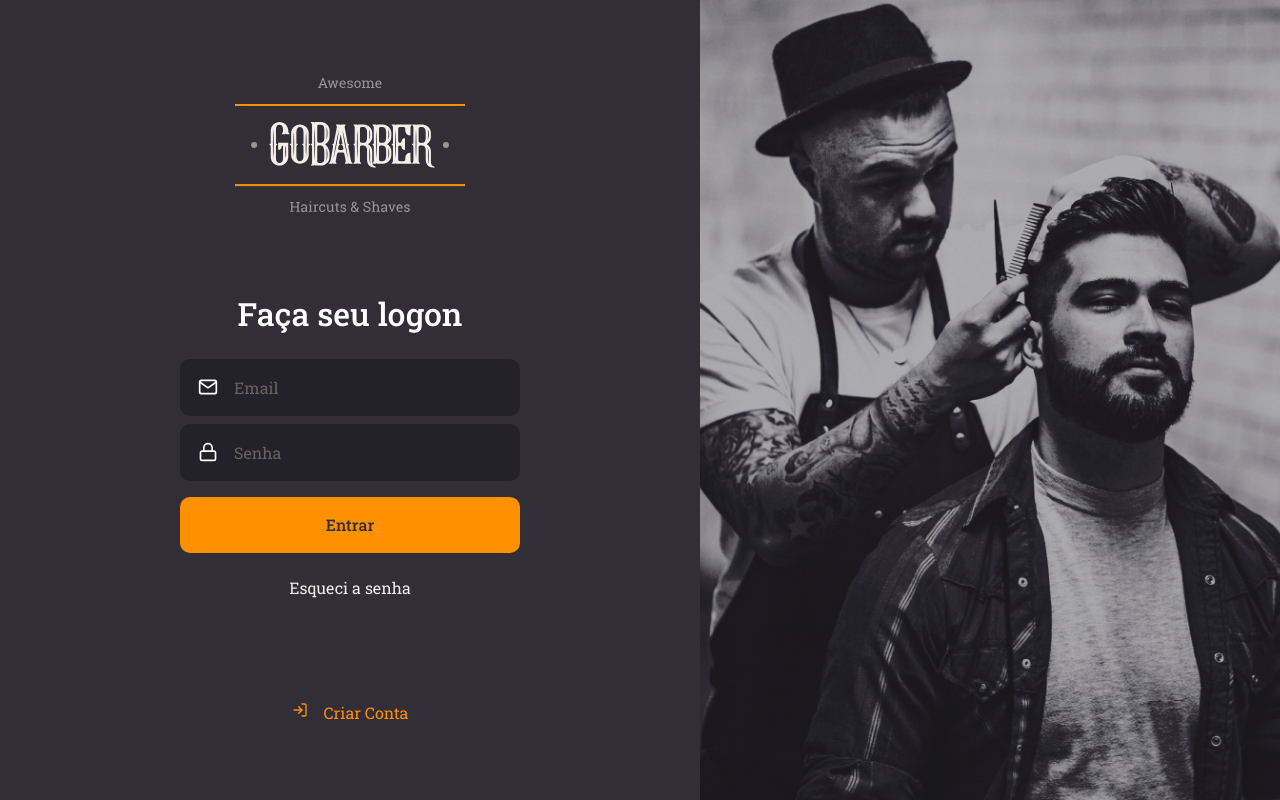
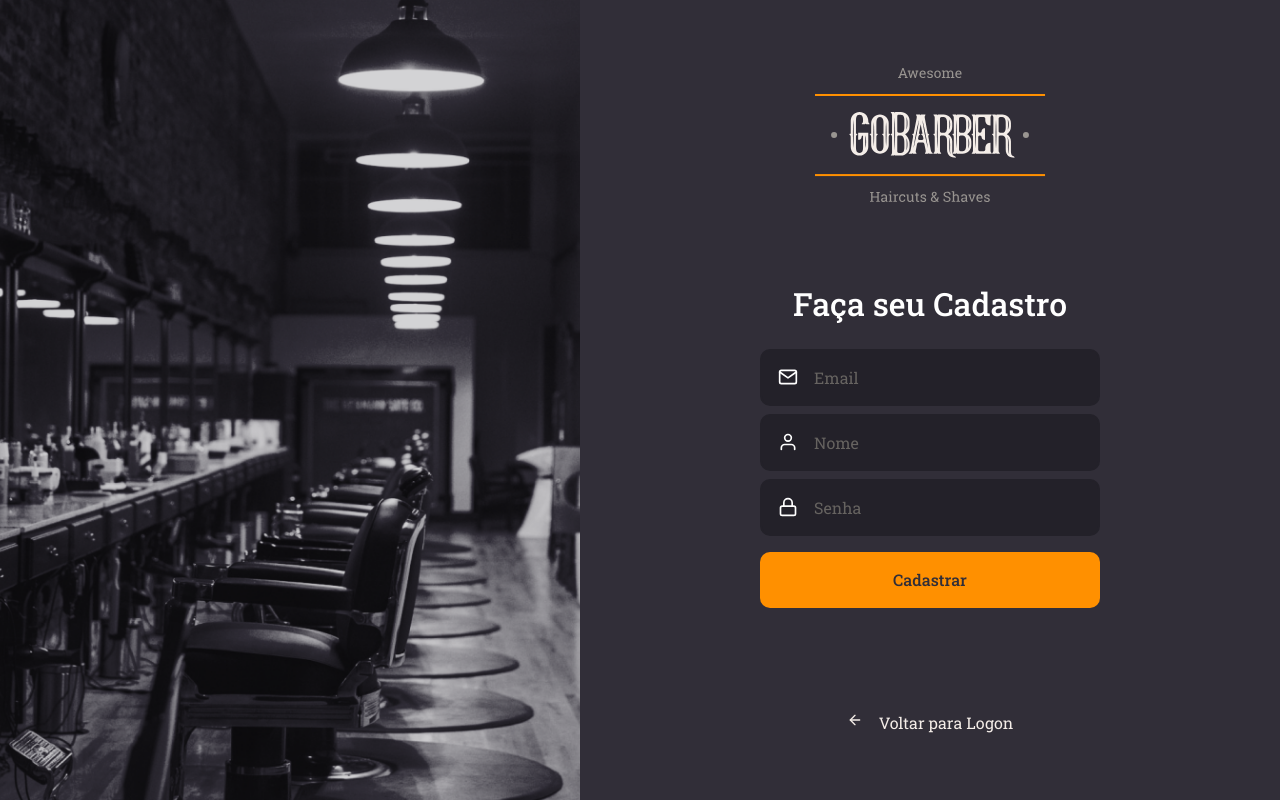
Before and after one commit to HenriqueOmena/barber-appointment-frontend-web, a React (Create React App) app: page / in a window 1280 px wide. Built offline with nearby package versions, Linux system fonts and the light colour scheme.

Commit message:
Done style register page

```diff
--- a/src/App.tsx
+++ b/src/App.tsx
@@ -1,10 +1,12 @@
 import React from 'react';
 import SignIn from 'pages/Signin';
+import SignUp from 'pages/SignUp';
 import GlobalStyle from './styles/global';
 
 const App: React.FC = () => (
   <>
-    <SignIn />
+    <SignUp />
+    {/* <SignIn /> */}
     <GlobalStyle />
   </>
 );
--- /dev/null
+++ b/src/pages/SignUp/index.tsx
@@ -0,0 +1,39 @@
+import React from 'react';
+import { FiArrowLeft, FiMail, FiLock, FiUser } from 'react-icons/fi';
+import logoImg from 'assets/logo.svg';
+import Input from 'components/input';
+import Button from 'components/button';
+import { BackgroundImage, Container, Content } from './styles';
+
+const SignUp: React.FC = () => {
+  return (
+    <Container>
+      <BackgroundImage />
+      <Content>
+        <img src={logoImg} alt="BarberAppointment" />
+
+        <form>
+          <h1>Faça seu Cadastro</h1>
+
+          <Input icon={FiMail} name="email" placeholder="Email" />
+          <Input icon={FiUser} name="name" placeholder="Nome" />
+          <Input
+            icon={FiLock}
+            name="password"
+            type="password"
+            placeholder="Senha"
+          />
+
+          <Button> Cadastrar </Button>
+        </form>
+
+        <a href="#create">
+          <FiArrowLeft />
+          Voltar para Logon
+        </a>
+      </Content>
+    </Container>
+  );
+};
+
+export default SignUp;
--- /dev/null
+++ b/src/pages/SignUp/styles.ts
@@ -0,0 +1,62 @@
+import styled from 'styled-components';
+import background from 'assets/sign-up.png';
+import { shade } from 'polished';
+
+export const Container = styled.div`
+  height: 100vh;
+  display: flex;
+  align-items: stretch;
+`;
+export const Content = styled.div`
+  display: flex;
+  place-content: center;
+  flex-direction: column;
+  align-items: center;
+  width: 100%;
+  max-width: 700px;
+
+  form {
+    margin: 80px 0;
+    width: 340px;
+    text-align: center;
+
+    h1 {
+      margin-bottom: 24px;
+    }
+
+    a {
+      color: #f4ede8;
+      display: block;
+      margin-top: 24px;
+      text-decoration: none;
+      transition: color 0.2s;
+
+      &:hover {
+        color: ${shade(0.2, '#f4ede8')};
+      }
+    }
+  }
+
+  > a {
+    color: #f4ede8;
+    display: block;
+    margin-top: 24px;
+    text-decoration: none;
+    transition: color 0.2s;
+    display: flex;
+
+    svg {
+      margin-right: 16px;
+    }
+
+    &:hover {
+      color: ${shade(0.2, '#f4ede8')};
+    }
+  }
+`;
+
+export const BackgroundImage = styled.div`
+  flex: 1;
+  background: url(${background}) no-repeat center;
+  background-size: cover;
+`;
```
Also changed, not shown: src/assets/sign-up.png (renamed from src/assets/1587470786293-attachment.png), 1 other file (tests, documents, lock files or other folders).
